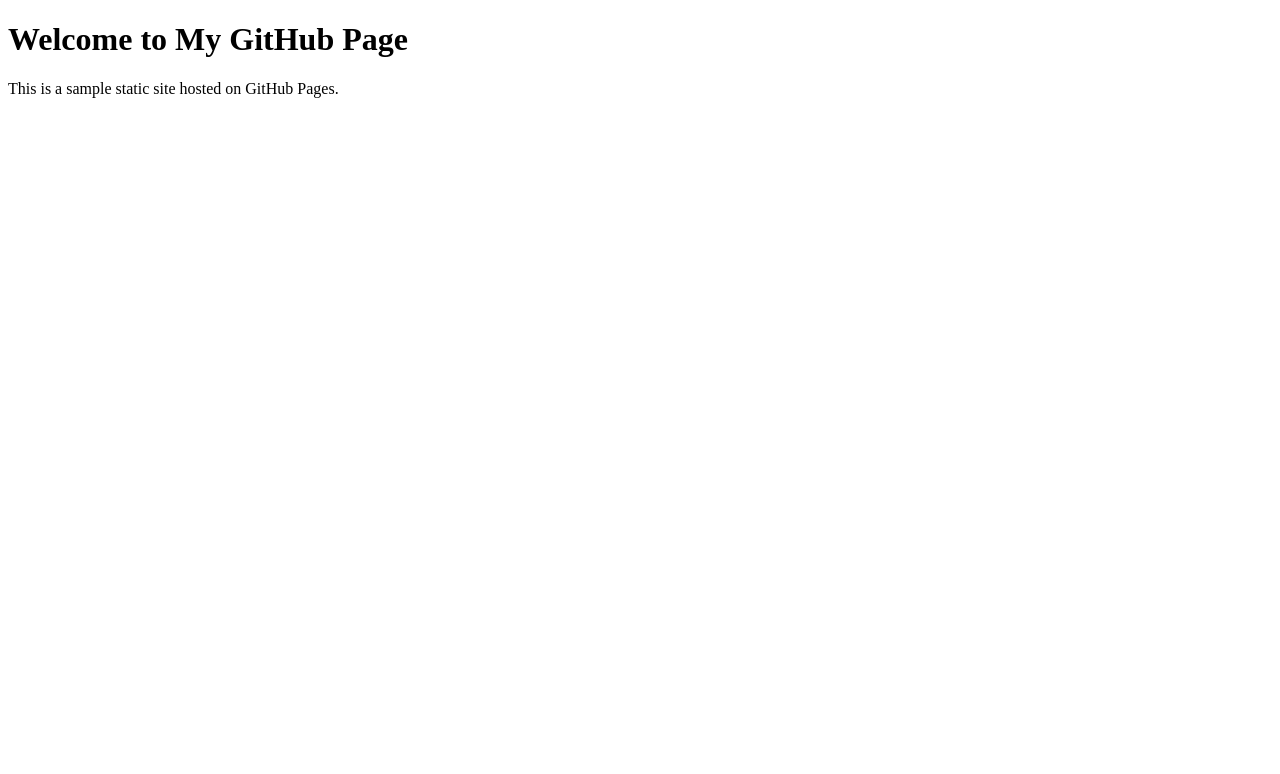
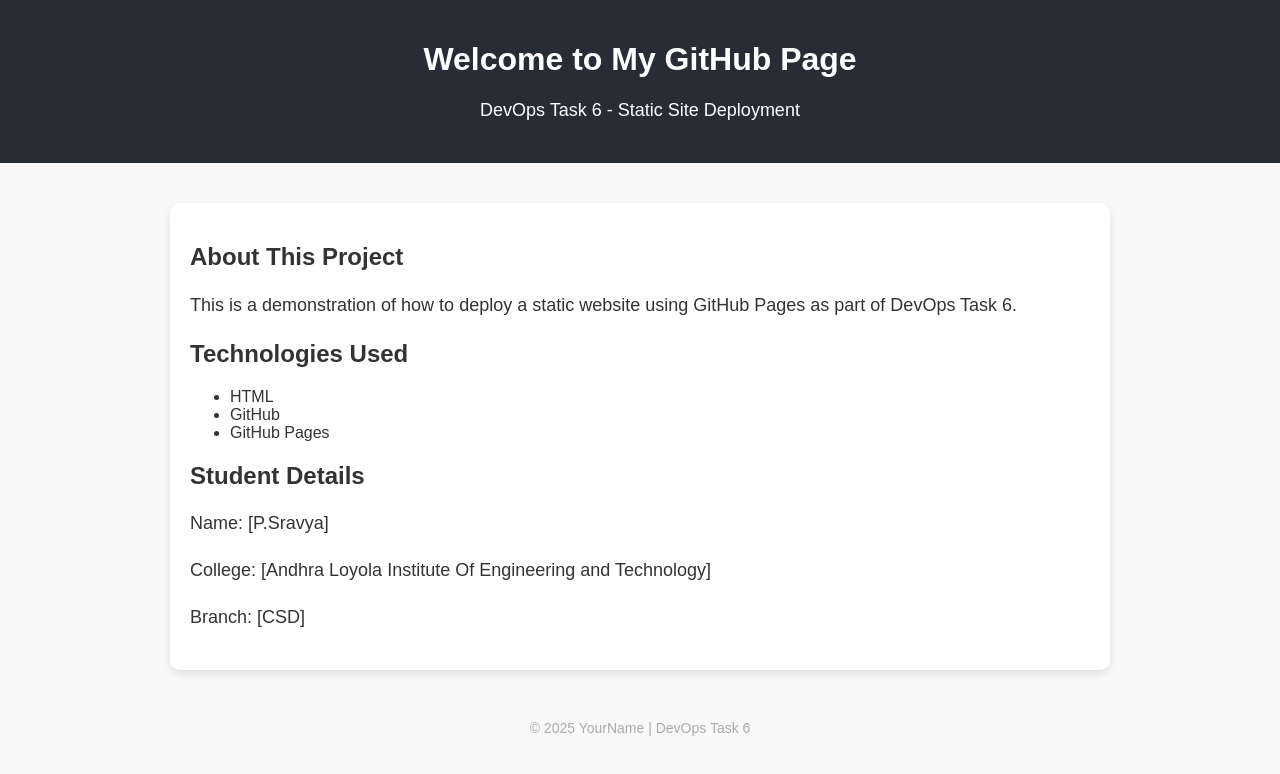
Before and after one commit to polankisravya/Devops-task-6, a plain HTML site: page index.html in a window 1280 px wide. Drawn offline with Linux system fonts and the light colour scheme.

Commit message:
Update index.html

```diff
--- a/index.html
+++ b/index.html
@@ -1,10 +1,76 @@
 <!DOCTYPE html>
-<html>
+<html lang="en">
 <head>
-  <title>My GitHub Page</title>
+  <meta charset="UTF-8">
+  <title>DevOps Task 6 - Portfolio</title>
+  <style>
+    body {
+      font-family: Arial, sans-serif;
+      margin: 0;
+      padding: 0;
+      background-color: #f9f9f9;
+      color: #333;
+    }
+
+    header {
+      background-color: #282c34;
+      color: white;
+      padding: 20px 0;
+      text-align: center;
+    }
+
+    .container {
+      max-width: 900px;
+      margin: 40px auto;
+      padding: 20px;
+      background: #fff;
+      box-shadow: 0 4px 8px rgba(0,0,0,0.1);
+      border-radius: 10px;
+    }
+
+    h1 {
+      margin-bottom: 10px;
+    }
+
+    p {
+      font-size: 18px;
+      line-height: 1.6;
+    }
+
+    footer {
+      text-align: center;
+      padding: 10px;
+      font-size: 14px;
+      color: #aaa;
+      margin-top: 40px;
+    }
+  </style>
 </head>
 <body>
-  <h1>Welcome to My GitHub Page</h1>
-  <p>This is a sample static site hosted on GitHub Pages.</p>
+  <header>
+    <h1>Welcome to My GitHub Page</h1>
+    <p>DevOps Task 6 - Static Site Deployment</p>
+  </header>
+
+  <div class="container">
+    <h2>About This Project</h2>
+    <p>This is a demonstration of how to deploy a static website using GitHub Pages as part of DevOps Task 6.</p>
+
+    <h2>Technologies Used</h2>
+    <ul>
+      <li>HTML</li>
+      <li>GitHub</li>
+      <li>GitHub Pages</li>
+    </ul>
+
+    <h2>Student Details</h2>
+    <p>Name: [P.Sravya]</p>
+    <p>College: [Andhra Loyola Institute Of Engineering and Technology]</p>
+    <p>Branch: [CSD]</p>
+  </div>
+
+  <footer>
+    &copy; 2025 YourName | DevOps Task 6
+  </footer>
 </body>
 </html>
```
